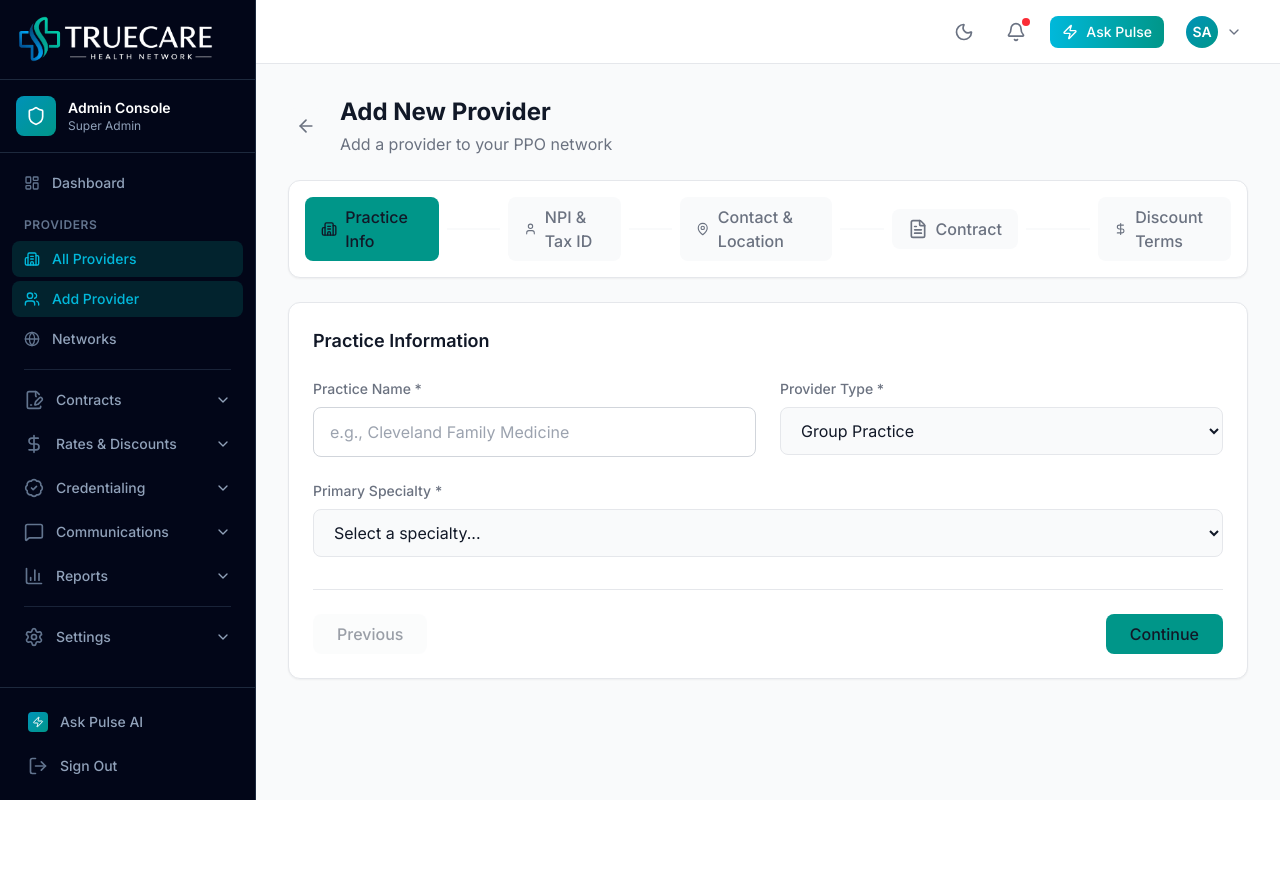
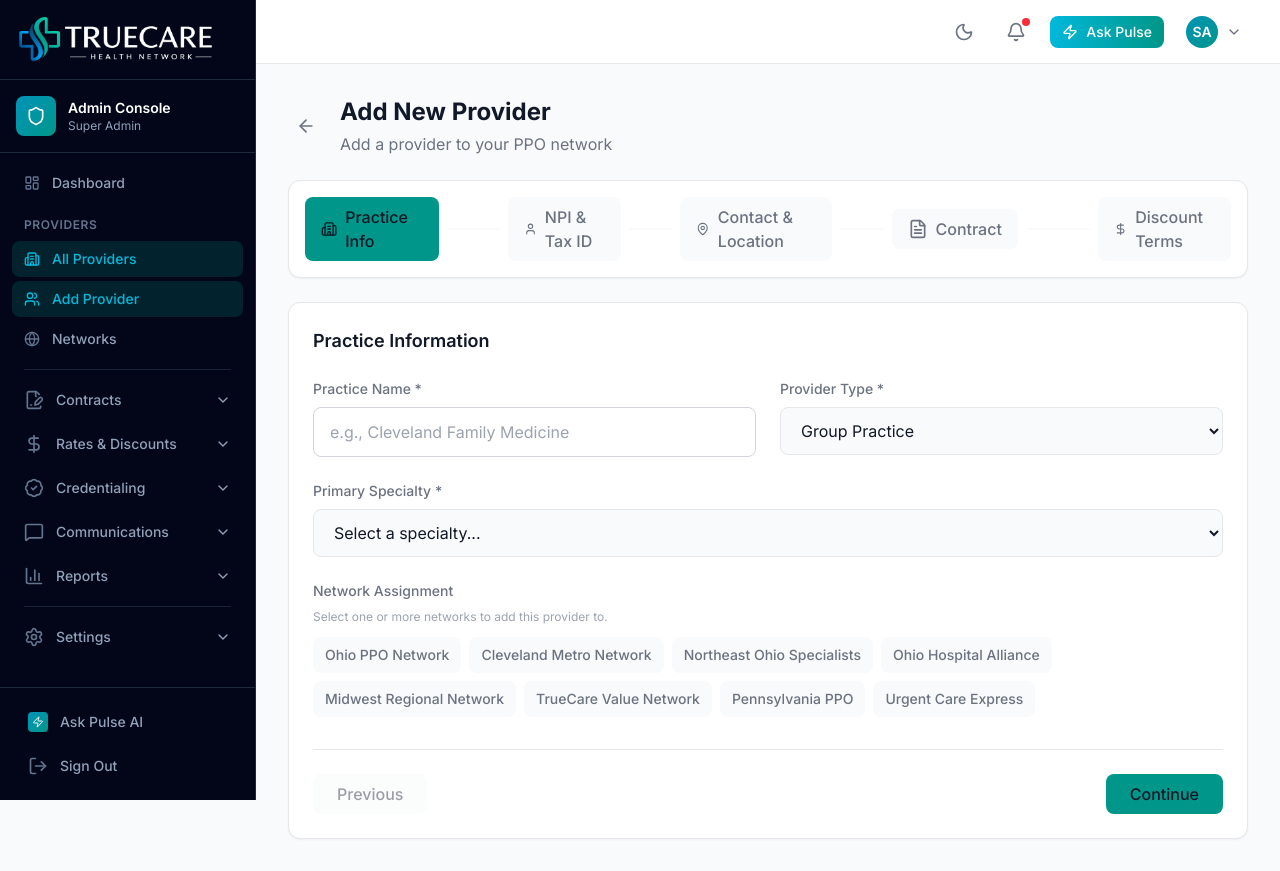
Before and after one commit to CoHoast/clarity-health-network, a Next.js app: page /admin/providers/new in a window 1280 px wide. Before the commit the page ends 800 px from the top, so only its background shows below. Built offline with nearby package versions, Linux system fonts and the light colour scheme.

Commit message:
Add Address Line 2 fields (suite/office) and Network selection to Add Provider form

```diff
--- a/app/admin/providers/new/page.tsx
+++ b/app/admin/providers/new/page.tsx
@@ -19,6 +19,17 @@ const discountTypes = [
   "Case Rate",
   "Per Diem",
   "Custom Schedule"
+];
+
+const networkOptions = [
+  { id: "NET-001", name: "Ohio PPO Network" },
+  { id: "NET-002", name: "Cleveland Metro Network" },
+  { id: "NET-003", name: "Northeast Ohio Specialists" },
+  { id: "NET-004", name: "Ohio Hospital Alliance" },
+  { id: "NET-005", name: "Midwest Regional Network" },
+  { id: "NET-006", name: "TrueCare Value Network" },
+  { id: "NET-007", name: "Pennsylvania PPO" },
+  { id: "NET-008", name: "Urgent Care Express" },
 ];
 
 export default function AddProviderPage() {
@@ -53,11 +64,22 @@ export default function AddProviderPage() {
     discountRate: "",
     // Service Overrides
     serviceOverrides: [] as { service: string; rate: string }[],
+    // Networks
+    networks: [] as string[],
   });
   const [showSuccess, setShowSuccess] = useState(false);
 
   const updateField = (field: string, value: string | boolean) => {
     setFormData(prev => ({ ...prev, [field]: value }));
+  };
+
+  const toggleNetwork = (networkId: string) => {
+    setFormData(prev => ({
+      ...prev,
+      networks: prev.networks.includes(networkId)
+        ? prev.networks.filter(id => id !== networkId)
+        : [...prev.networks, networkId]
+    }));
   };
 
   const addServiceOverride = () => {
@@ -180,6 +202,36 @@ export default function AddProviderPage() {
                   <option value="">Select a specialty...</option>
                   {specialties.map(s => <option key={s} value={s}>{s}</option>)}
                 </select>
+              </div>
+
+              {/* Network Assignment */}
+              <div className="md:col-span-2">
+                <label className="block text-sm font-medium text-slate-400 mb-2">Network Assignment</label>
+                <p className="text-xs text-slate-500 mb-3">Select one or more networks to add this provider to.</p>
+                <div className="flex flex-wrap gap-2">
+                  {networkOptions.map(network => (
+                    <button
+                      key={network.id}
+                      type="button"
+                      onClick={() => toggleNetwork(network.id)}
+                      className={`px-3 py-2 rounded-lg text-sm font-medium transition-colors ${
+                        formData.networks.includes(network.id)
+                          ? "bg-purple-600 text-white"
+                          : "bg-slate-700 text-slate-400 hover:bg-slate-600"
+                      }`}
+                    >
+                      {formData.networks.includes(network.id) && (
+                        <CheckCircle className="w-4 h-4 inline mr-1.5" />
+                      )}
+                      {network.name}
+                    </button>
+                  ))}
+                </div>
+                {formData.networks.length > 0 && (
+                  <p className="text-xs text-teal-400 mt-2">
+                    {formData.networks.length} network{formData.networks.length !== 1 ? 's' : ''} selected
+                  </p>
+                )}
               </div>
             </div>
           </motion.div>
--- a/app/admin/providers/page.tsx
+++ b/app/admin/providers/page.tsx
@@ -13,6 +13,7 @@ interface Practice {
   specialty: string;
   // Location
   address: string;
+  address2?: string; // Suite, Office, Building number
   city: string;
   county: string;
   state: string;
@@ -26,6 +27,7 @@ interface Practice {
   contactName: string;
   // Correspondence Address (may differ from location)
   correspondenceAddress: string;
+  correspondenceAddress2?: string; // Suite, Office, Building number
   correspondenceCity: string;
   correspondenceState: string;
   correspondenceZip: string;
@@ -36,6 +38,7 @@ interface Practice {
   payToName: string;
   payToTaxId: string;
   payToAddress: string;
+  payToAddress2?: string; // Suite, Office, Building number
   payToCity: string;
   payToState: string;
   payToZip: string;
@@ -163,6 +166,7 @@ const practices: Practice[] = [
     type: "Group Practice",
     specialty: "Family Medicine",
     address: "123 Medical Center Dr",
+    address2: "Suite 200",
     city: "Cleveland",
     county: "Cuyahoga",
     state: "OH",
@@ -200,6 +204,7 @@ const practices: Practice[] = [
     type: "Group Practice",
     specialty: "Orthopedics",
     address: "321 Bone & Joint Dr",
+    address2: "Building B, Suite 150",
     city: "Beachwood",
     county: "Cuyahoga",
     state: "OH",
@@ -861,6 +866,7 @@ export default function ProvidersPage() {
                         Location Address
                       </h3>
                       <p className="text-slate-300">{selectedPractice.address}</p>
+                      {selectedPractice.address2 && <p className="text-slate-300">{selectedPractice.address2}</p>}
                       <p className="text-slate-300">{selectedPractice.city}, {selectedPractice.county} County</p>
                       <p className="text-slate-300">{selectedPractice.state} {selectedPractice.zip}</p>
                       <p className="text-slate-400">{selectedPractice.country}</p>
@@ -909,6 +915,7 @@ export default function ProvidersPage() {
                         </h3>
                         <div className="space-y-2">
                           <p className="text-slate-300">{selectedPractice.correspondenceAddress}</p>
+                          {selectedPractice.correspondenceAddress2 && <p className="text-slate-300">{selectedPractice.correspondenceAddress2}</p>}
                           <p className="text-slate-300">{selectedPractice.correspondenceCity}, {selectedPractice.correspondenceState} {selectedPractice.correspondenceZip}</p>
                           <p className="text-slate-400">{selectedPractice.correspondenceCountry}</p>
                           <p className="text-slate-300 mt-2">Fax: {selectedPractice.correspondenceFax}</p>
@@ -1081,6 +1088,7 @@ export default function ProvidersPage() {
                         <div className="space-y-2">
                           <p className="text-lg text-white font-medium">{selectedPractice.payToName}</p>
                           <p className="text-lg text-cyan-300">{selectedPractice.payToAddress}</p>
+                          {selectedPractice.payToAddress2 && <p className="text-lg text-cyan-300">{selectedPractice.payToAddress2}</p>}
                           <p className="text-lg text-cyan-300">{selectedPractice.payToCity}, {selectedPractice.payToState} {selectedPractice.payToZip}</p>
                           <p className="text-cyan-400">{selectedPractice.payToCountry}</p>
                         </div>
```
